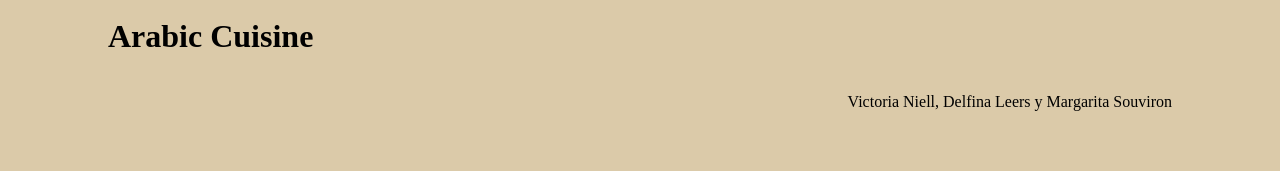
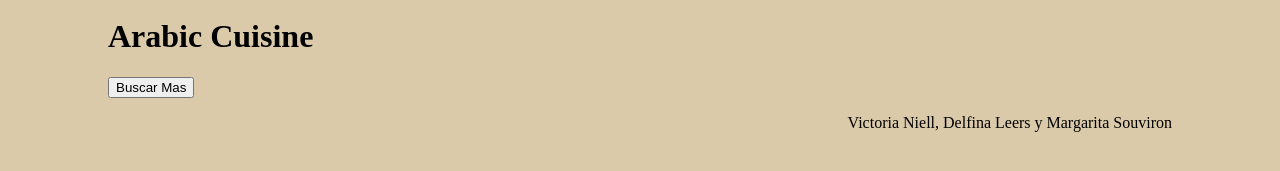
Before and after one commit to 1victorianiell9/prog1-grupo9, a plain HTML site: page trabajo prgramacion/index.html in a window 1280 px wide. Shown: the part 111-282 px from the top of the page. Drawn offline with Linux system fonts and the light colour scheme; no server answers.

Commit message:
boton en el index.html

```diff
--- a/trabajo prgramacion/index.html
+++ b/trabajo prgramacion/index.html
@@ -32,7 +32,7 @@
 
     </section>
 
-
+    <button class="skip">Buscar Mas</button>
 
     <footer>
         <p>Victoria Niell, Delfina Leers y Margarita Souviron</p>
```
